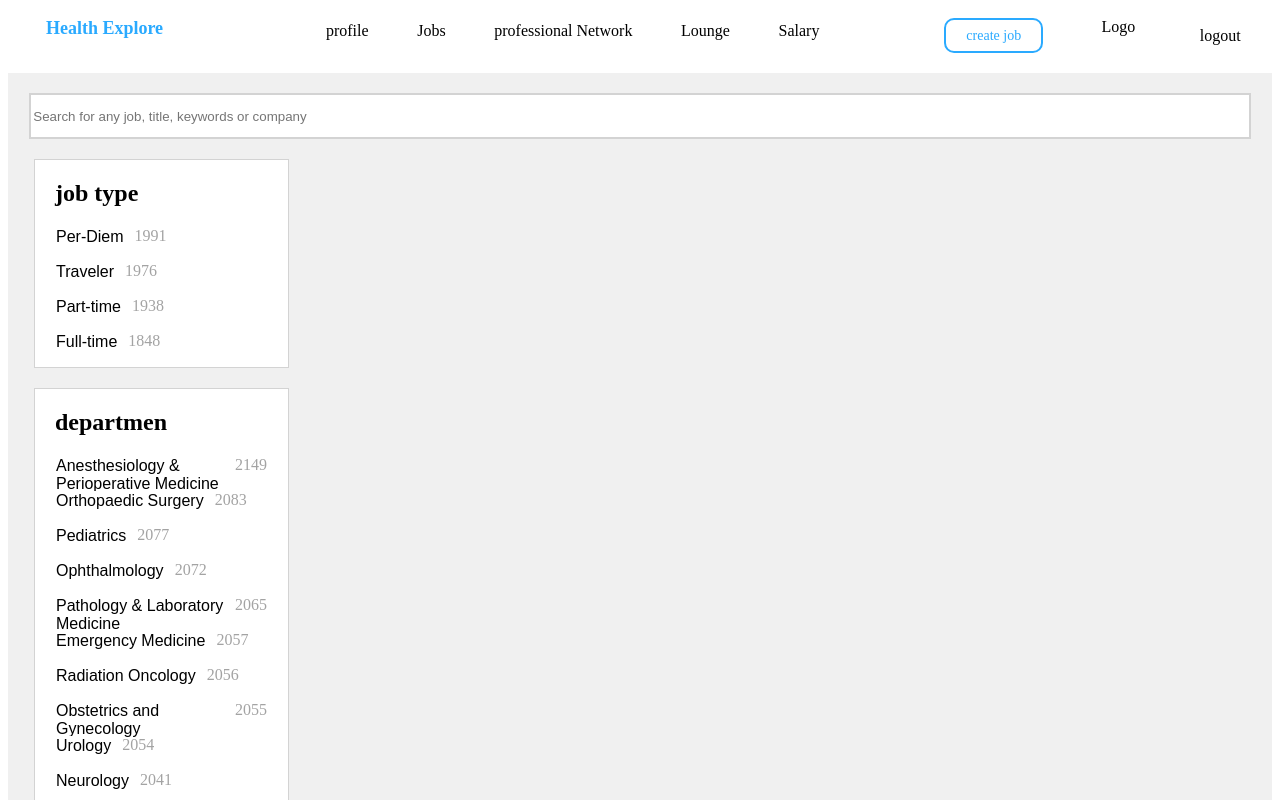
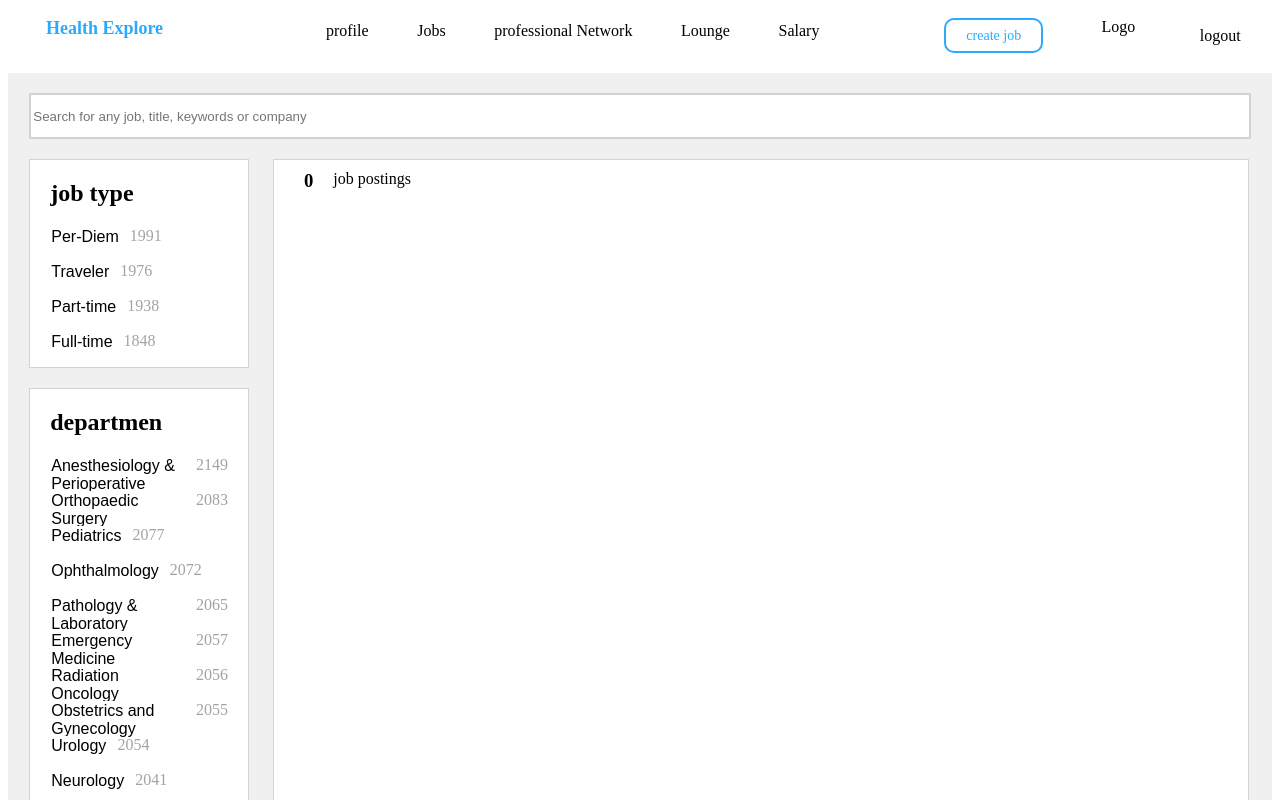
Before and after one commit to lautar007/fullstack-candidate-junior, a Next.js app: page / in a window 1280 px wide. Shown: the top 800 px of the page. Built offline with nearby package versions, Linux system fonts and the light colour scheme; a web font is replaced by a local one.

Commit message:
searchBar works well

```diff
--- /dev/null
+++ b/pages/components/CardJob.js
@@ -0,0 +1,9 @@
+import React from "react";
+
+export default function CardJob ({title}){
+return(
+    <div>
+        <p>{title}</p>
+    </div>
+)
+}
--- a/pages/components/JobPage.js
+++ b/pages/components/JobPage.js
@@ -1,5 +1,6 @@
 import React from "react";
 import { useState } from 'react';
+import CardJob from "./CardJob";
 
 export default function JobPage ({filters, jobs}) {
 
@@ -8,12 +9,7 @@ export default function JobPage ({filters, jobs}) {
     const jobS = jobs.jobs;
     console.log(jobS)
 
-    let filteredJobs = []
-
-    const [input, setInput] = useState('')
-
-    if(input=== ''){setInput('hola')}
-    console.log(input);
+    const [input, setInput] = useState([])
 
     //console.log(jobS[0].items);
     //jobS[0].items.map((it)=>{
@@ -24,11 +20,19 @@ export default function JobPage ({filters, jobs}) {
     //})
 
     function handleSearchBar(e){
+        if(e.target.value.length > 2){
         let searchFilter = jobS.map(j => {
             return j.items.filter((it)=> it.job_title.toUpperCase().includes(e.target.value.toUpperCase()))
         })
-        filteredJobs = searchFilter
-        return filteredJobs
+        console.log(searchFilter)
+        let resultSearch = [];
+        searchFilter.map((job)=>{ job.map((it)=>{
+            resultSearch.push(it.job_title)})
+        })
+        setInput(resultSearch);
+        console.log(input)
+    }
+    else setInput('')
     }
 
     let tenDepart = filters.department.slice(0,10)
@@ -99,14 +103,25 @@ export default function JobPage ({filters, jobs}) {
                     </div>
                 </div>
                 <div id='jobs'>
+                    <div id="job-postings">
+                        {
+                            input.length > 0 ?
+                            <h3>{input.length}</h3>
+                            :
+                            <h3>0</h3>
+                        }
+                        <p>job postings</p>
+                    </div>
                     {
-                        filteredJobs && filteredJobs.map(j=>{
-                            j.map(it=>{
-                                return(
-                                    <h3>{it.job_title}</h3>
-                                )
-                            })
-                        })
+                     input && input.map((job)=>{
+                         return(
+                             <div>
+                                 <CardJob
+                                 title = {job}
+                                 />
+                             </div>
+                         )
+                     })
                     }
                 </div>
             </div>
--- a/pages/styles/JobPage.css
+++ b/pages/styles/JobPage.css
@@ -17,13 +17,28 @@
 
 }
 
+#filters-jobs{
+    display:flex;
+    flex-direction: row;
+    justify-content: initial;
+}
+#filters{
+    width: 21%;
+}
+#jobs{
+    background-color: white;
+    width: 77%;
+    border-style: solid;
+    border-color: rgb(211, 211, 211);
+    border-width: thin;
+}
 
 
 #cont-filt{
     background-color: white;
-    margin-left: 26px;
+    margin: 0px 8%;
     margin-bottom: 20px;
-    width: 20%;
+    width: 82%;
     border-style: solid;
     border-color: rgb(211, 211, 211);
     border-width: thin;
@@ -50,3 +65,15 @@
  margin: 0px 5px;
  color: rgb(163, 163, 163)
 }
+
+#job-postings{
+    display: flex;
+    flex-direction: row;
+    margin: 0 2%;
+}
+#job-postings p{
+    margin: 10px
+}
+#job-postings h3{
+    margin:10px
+}
```
